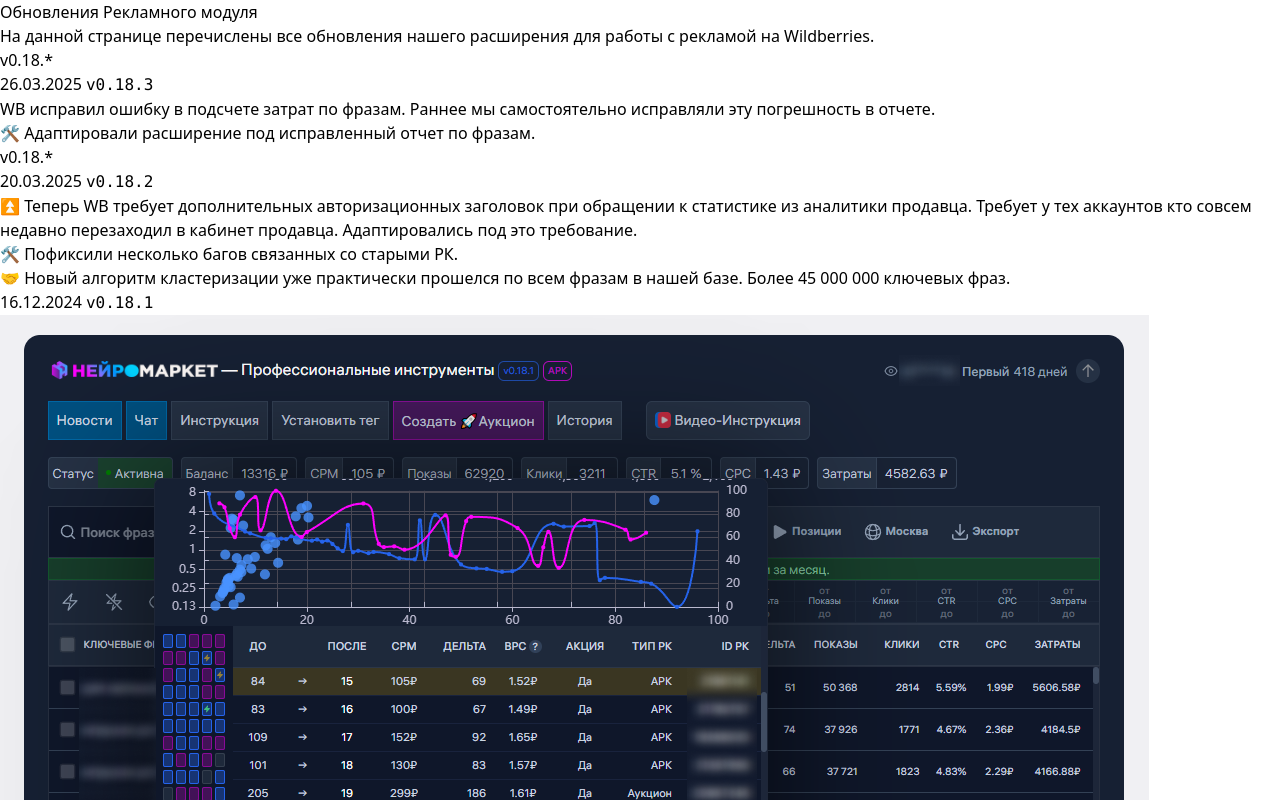
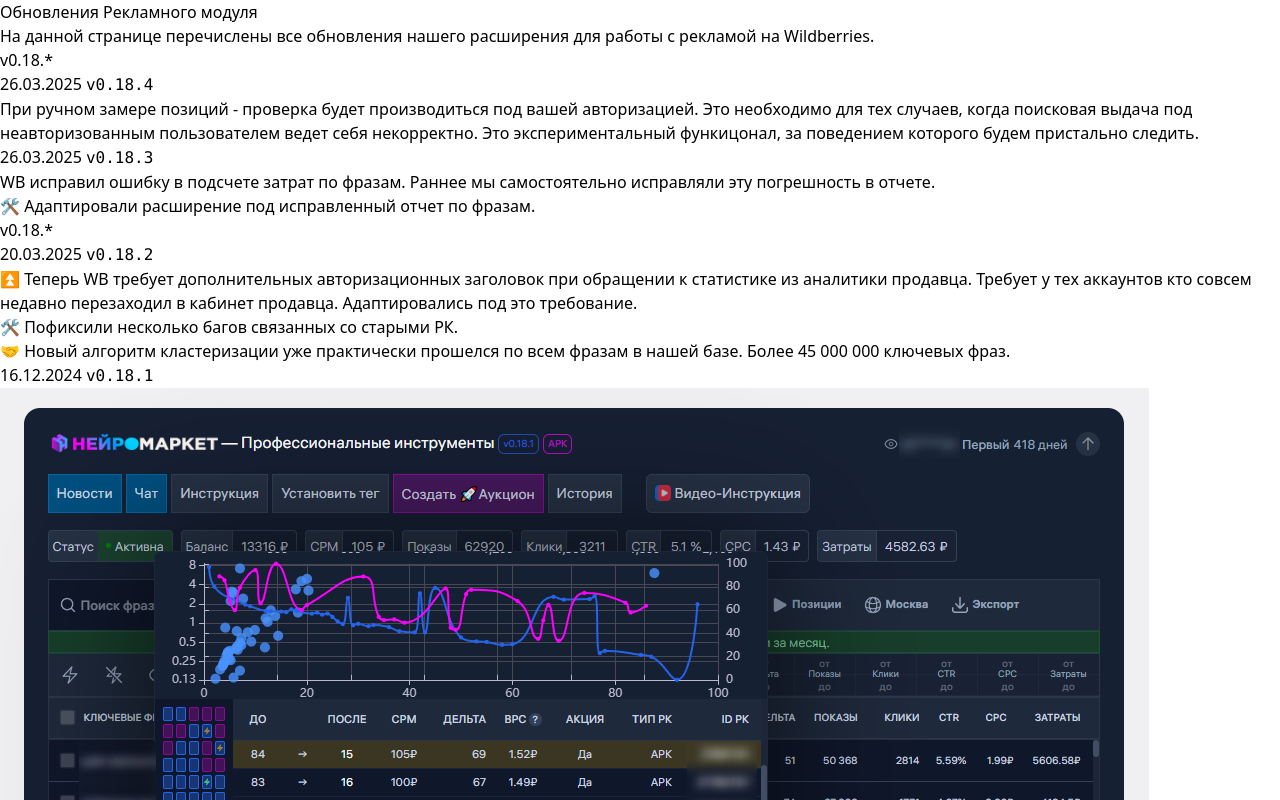
Before and after one commit to wbmeter/docs, a Next.js app: page /extension/updates/ads in a window 1280 px wide. Shown: the top 800 px of the page. Built offline with nearby package versions, Linux system fonts and the light colour scheme.

Commit message:
bumb version to 0.18.4

```diff
--- a/pages/extension/updates/ads.mdx
+++ b/pages/extension/updates/ads.mdx
@@ -4,6 +4,11 @@
 На данной странице перечислены все обновления нашего расширения для работы с рекламой на Wildberries.
 
 ## v0.18.\*
+
+### 26.03.2025 `v0.18.4`
+
+При ручном замере позиций - проверка будет производиться под вашей авторизацией. Это необходимо для тех случаев, когда поисковая выдача под неавторизованным пользователем ведет себя некорректно.
+Это экспериментальный функицонал, за поведением которого будем пристально следить.
 
 ### 26.03.2025 `v0.18.3`
 
```
